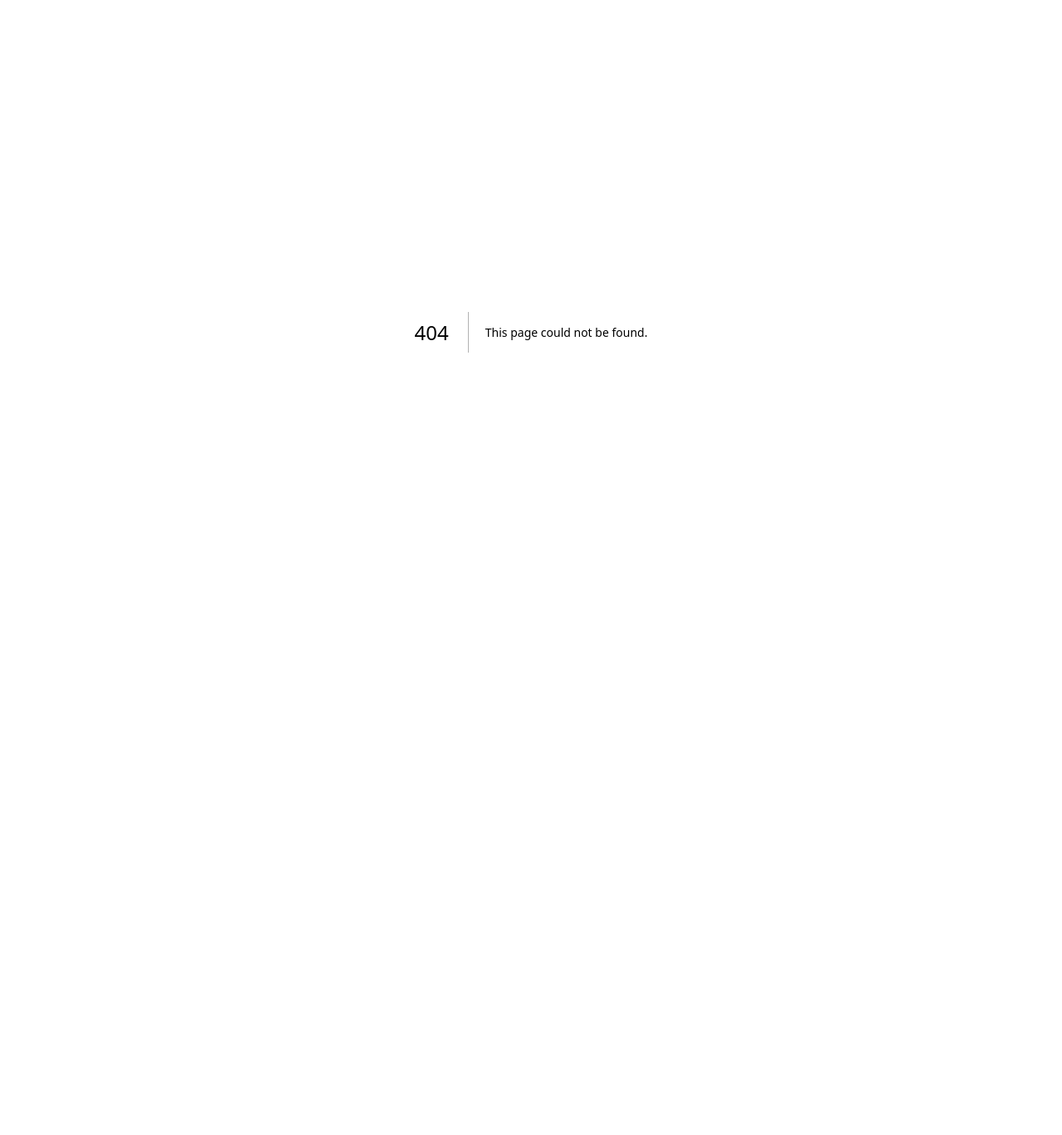
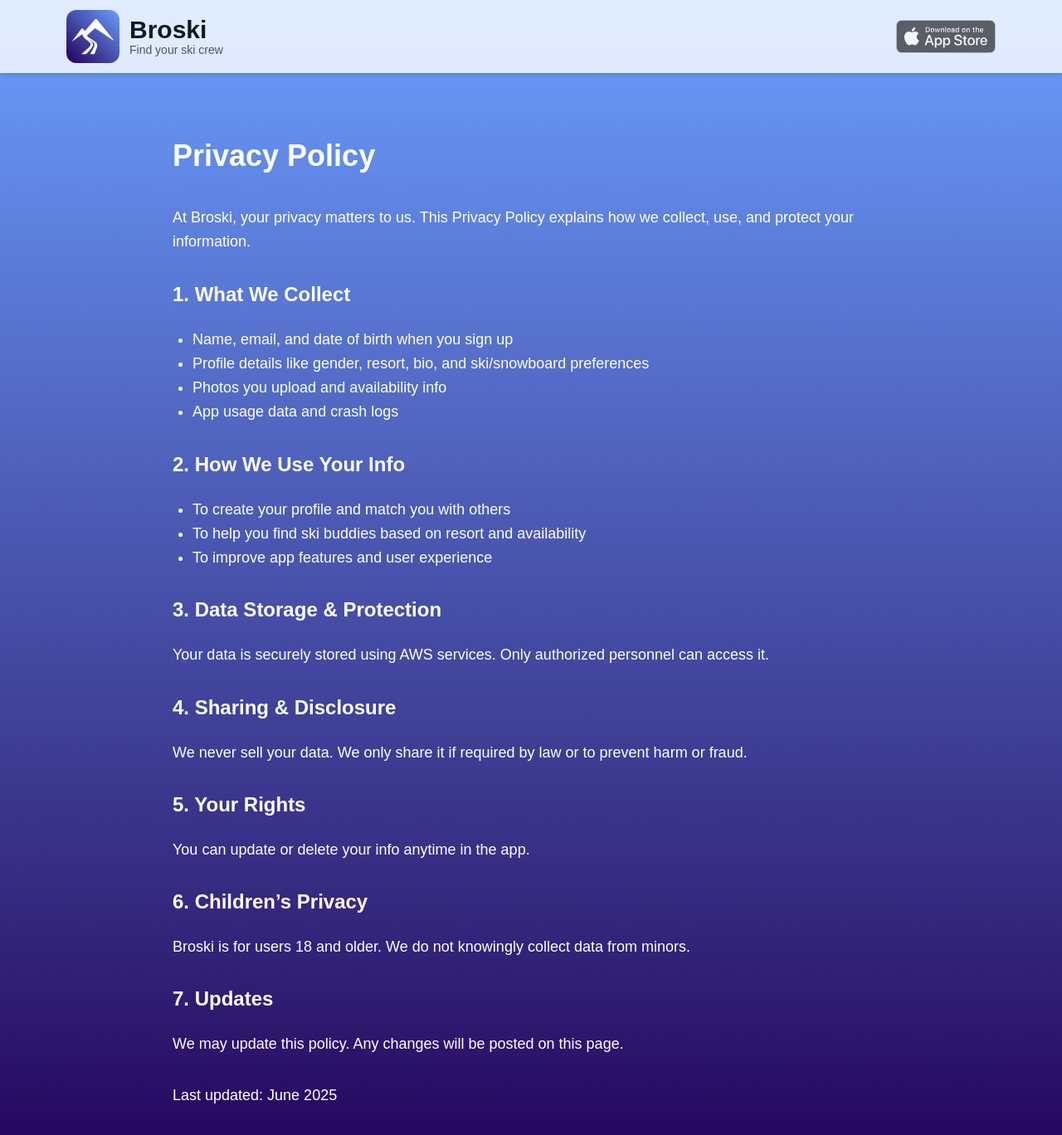
Before and after one commit to caleb-madgwick/broski-landing, a Next.js app: page /privacy-policy in a window 1280 px wide. Before the commit this address had no page. Shown: the top 1368 px of the page at 83% size. Before the commit the page ends 800 px from the top, so only its background shows below. Built offline with nearby package versions, Linux system fonts and the light colour scheme.

Commit message:
added privacy policy

```diff
--- a/src/app/page.tsx
+++ b/src/app/page.tsx
@@ -125,7 +125,11 @@ Broski helps skiers and snowboarders find people to ride with based on resort, a
   <p>
     Interested in partnering or investing in Broski? Let’s talk - <a href="mailto:calebjmadgwick@gmail.com" className="underline">calebjmadgwick@gmail.com</a>
   </p>
+  <p className="mt-2">
+    <a href="/privacy-policy" className="underline">Privacy Policy</a>
+  </p>
 </footer>
+
     </div>
   );
 }
--- /dev/null
+++ b/src/app/privacy-policy/page.tsx
@@ -0,0 +1,75 @@
+export default function PrivacyPolicyPage() {
+  return (
+    <div className="min-h-screen bg-white bg-gradient-to-b from-[#6B9FFF] to-[#24005B] text-white">
+      {/* Header */}
+      <header className="sticky top-0 z-50 bg-white/80 backdrop-blur-md shadow-md">
+        <div className="max-w-6xl mx-auto flex items-center justify-between px-4 py-3">
+          <div className="flex items-center space-x-3">
+            <img src="/broski-icon.png" alt="Broski Icon" className="h-16 w-16 rounded-xl" />
+            <div className="flex flex-col leading-tight">
+              <span className="text-2xl md:text-3xl font-bold text-gray-900">Broski</span>
+              <span className="text-sm text-gray-600 -mt-1">Find your ski crew</span>
+            </div>
+          </div>
+
+          <a href="#" className="h-10 opacity-60 cursor-not-allowed" title="Coming Soon">
+            <img
+              src="/app-store-badge.svg"
+              alt="Coming Soon on the App Store"
+              className="h-full"
+            />
+          </a>
+        </div>
+      </header>
+
+      {/* Main content */}
+      <main className="max-w-4xl mx-auto px-4 py-20">
+        <h1 className="text-4xl font-bold mb-10">Privacy Policy</h1>
+        <div className="space-y-6 text-lg leading-relaxed">
+          <p>
+            At Broski, your privacy matters to us. This Privacy Policy explains how we collect, use,
+            and protect your information.
+          </p>
+
+          <h2 className="text-2xl font-semibold mt-8">1. What We Collect</h2>
+          <ul className="list-disc pl-6">
+            <li>Name, email, and date of birth when you sign up</li>
+            <li>Profile details like gender, resort, bio, and ski/snowboard preferences</li>
+            <li>Photos you upload and availability info</li>
+            <li>App usage data and crash logs</li>
+          </ul>
+
+          <h2 className="text-2xl font-semibold mt-8">2. How We Use Your Info</h2>
+          <ul className="list-disc pl-6">
+            <li>To create your profile and match you with others</li>
+            <li>To help you find ski buddies based on resort and availability</li>
+            <li>To improve app features and user experience</li>
+          </ul>
+
+          <h2 className="text-2xl font-semibold mt-8">3. Data Storage & Protection</h2>
+          <p>Your data is securely stored using AWS services. Only authorized personnel can access it.</p>
+
+          <h2 className="text-2xl font-semibold mt-8">4. Sharing & Disclosure</h2>
+          <p>We never sell your data. We only share it if required by law or to prevent harm or fraud.</p>
+
+          <h2 className="text-2xl font-semibold mt-8">5. Your Rights</h2>
+          <p>
+            You can update or delete your info anytime in the app.
+          </p>
+
+          <h2 className="text-2xl font-semibold mt-8">6. Children’s Privacy</h2>
+          <p>
+            Broski is for users 18 and older. We do not knowingly collect data from minors.
+          </p>
+
+          <h2 className="text-2xl font-semibold mt-8">7. Updates</h2>
+          <p>
+            We may update this policy. Any changes will be posted on this page.
+          </p>
+
+          <p className="mt-8">Last updated: June 2025</p>
+        </div>
+      </main>
+    </div>
+  );
+}
```
